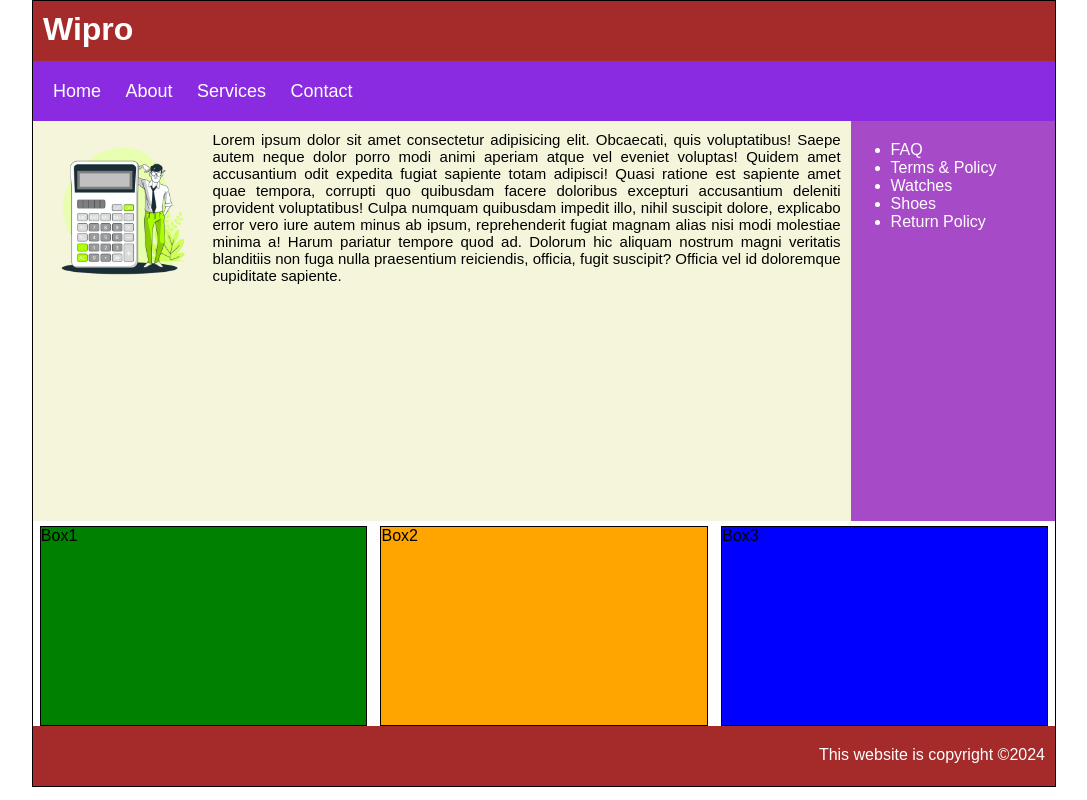
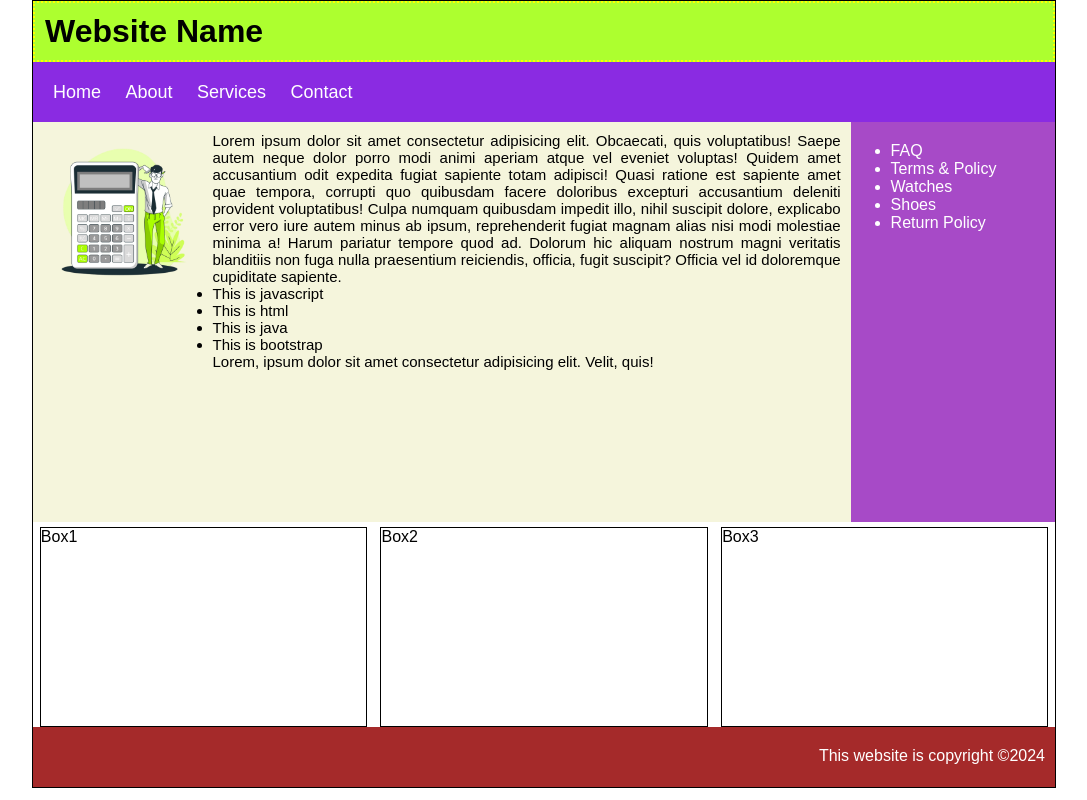
Before and after one commit to Ajinkya-Ban/MERN_APR_JUN_AUG_JS, a plain HTML site: page dom2.html in a window 1280 px wide. Shown: the whole page, without its empty margins (96-1183 px from the left). Drawn offline with Linux system fonts and the light colour scheme; a web font is replaced by a local one.

Commit message:
dom class list code added

```diff
--- a/css/dom2.css
+++ b/css/dom2.css
@@ -17,16 +17,22 @@
 {
     width: 100%;
     min-height: 60px;
-    background-color: brown;
+    /* background-color: brown; */
 }
 
 
 #header h1{
-    color: white;
+    /* color: white; */
     padding: 10px;
 }
+
 .demo{
-    font-size: 32px;
+    background-color: greenyellow;
+    color: black;
+}
+.demo2
+{
+    font-style: italic;
 }
 #menu{
     width: 100%;
--- a/dom2.html
+++ b/dom2.html
@@ -10,7 +10,7 @@
 <body>
     <div class="wrapper">
 
-        <div id="header">
+        <div id="header" style="border: 2px dotted yellow;">
             <h1 id="changeText">Website Name</h1>
         </div>
 
@@ -31,7 +31,17 @@
                     Lorem ipsum dolor sit amet consectetur adipisicing elit. Obcaecati, quis voluptatibus! Saepe autem neque dolor porro modi animi aperiam atque vel eveniet voluptas! Quidem amet accusantium odit expedita fugiat sapiente totam adipisci! Quasi ratione est sapiente amet quae tempora, corrupti quo quibusdam facere doloribus excepturi accusantium deleniti provident voluptatibus! Culpa numquam quibusdam impedit illo, nihil suscipit dolore, explicabo error vero iure autem minus ab ipsum, reprehenderit fugiat magnam alias nisi modi molestiae minima a! Harum pariatur tempore quod ad. Dolorum hic aliquam nostrum magni veritatis blanditiis non fuga nulla praesentium reiciendis, officia, fugit suscipit? Officia vel id doloremque cupiditate sapiente.
                    </p>
 
+                   <ul class="list">
+                    <li>This is javascript</li>
+                    <li>This is html</li>
+                    <li>This is java</li>
+                    <li>This is bootstrap</li>
+                   </ul>
+
+                   <p class="list">Lorem, ipsum dolor sit amet consectetur adipisicing elit. Velit, quis!</p>
+
                   </div>
+
             </div>
 
             <div class="sidebar">
--- a/js/dom.js
+++ b/js/dom.js
@@ -21,27 +21,62 @@
 // contents = document.getElementById("header").attributes[2].value;
 // console.log(contents);
 
-const messages = ["TCS","Wipro","Microsoft","Facebook"];
-const textElement = document.getElementById("changeText");
-let index = 0;
-setInterval(()=>{
-    textElement.textContent = messages[index];
-    index = (index + 1) % messages.length;
+// const messages = ["TCS","Wipro","Microsoft","Facebook"];
+// const textElement = document.getElementById("changeText");
+// let index = 0;
+// setInterval(()=>{
+//     textElement.textContent = messages[index];
+//     index = (index + 1) % messages.length;
 
-},2000);
+// },2000);
 
 
-const colors = ["red","blue","orange","black","green","yellow"];
-const divs = ["box1","box2","box3"];
-let indexs = [0,0,0];
+// const colors = ["red","blue","orange","black","green","yellow"];
+// const divs = ["box1","box2","box3"];
+// let indexs = [0,0,0];
 
-function changeColor(divId, divIndex){
+// function changeColor(divId, divIndex){
 
-    const element = document.getElementById(divId);
-    element.style.backgroundColor = colors[indexs[divIndex]];
-    indexs[divIndex] = (indexs[divIndex]+1) % colors.length;
-}
+//     const element = document.getElementById(divId);
+//     element.style.backgroundColor = colors[indexs[divIndex]];
+//     indexs[divIndex] = (indexs[divIndex]+1) % colors.length;
+// }
 
-setInterval(()=>changeColor("box1",0),1000);
-setInterval(()=>changeColor("box2",1),1500);
-setInterval(()=>changeColor("box3",2),2000);
+// setInterval(()=>changeColor("box1",0),1000);
+// setInterval(()=>changeColor("box2",1),1500);
+// setInterval(()=>changeColor("box3",2),2000);
+
+// DOM CSS Styling Methods
+
+
+
+//var ele = document.querySelectorAll('.list')[1].innerHTML;
+// var ele = document.querySelector('abc');
+// console.log(ele);
+
+//1. style method
+// var element;
+// element = document.querySelector("#header").style.backgroundColor="green";
+// console.log(element);
+
+//2. className:
+
+// var element;
+// //document.querySelector("#header").className="demo";
+// element = document.querySelector("#header").className="demo demo2";
+// console.log(element);
+
+//3. classList:
+
+var element;
+document.querySelector("#header").classList.add("demo","demo2");
+element = document.querySelector("#header").classList;
+console.info("Before remove the class the list is");
+console.log(element.length);
+
+// i want to remove class from document then,
+
+//
+console.info("After remove the class the list is");
+document.querySelector("#header").classList.remove("demo2");
+console.log(element.length);
```
